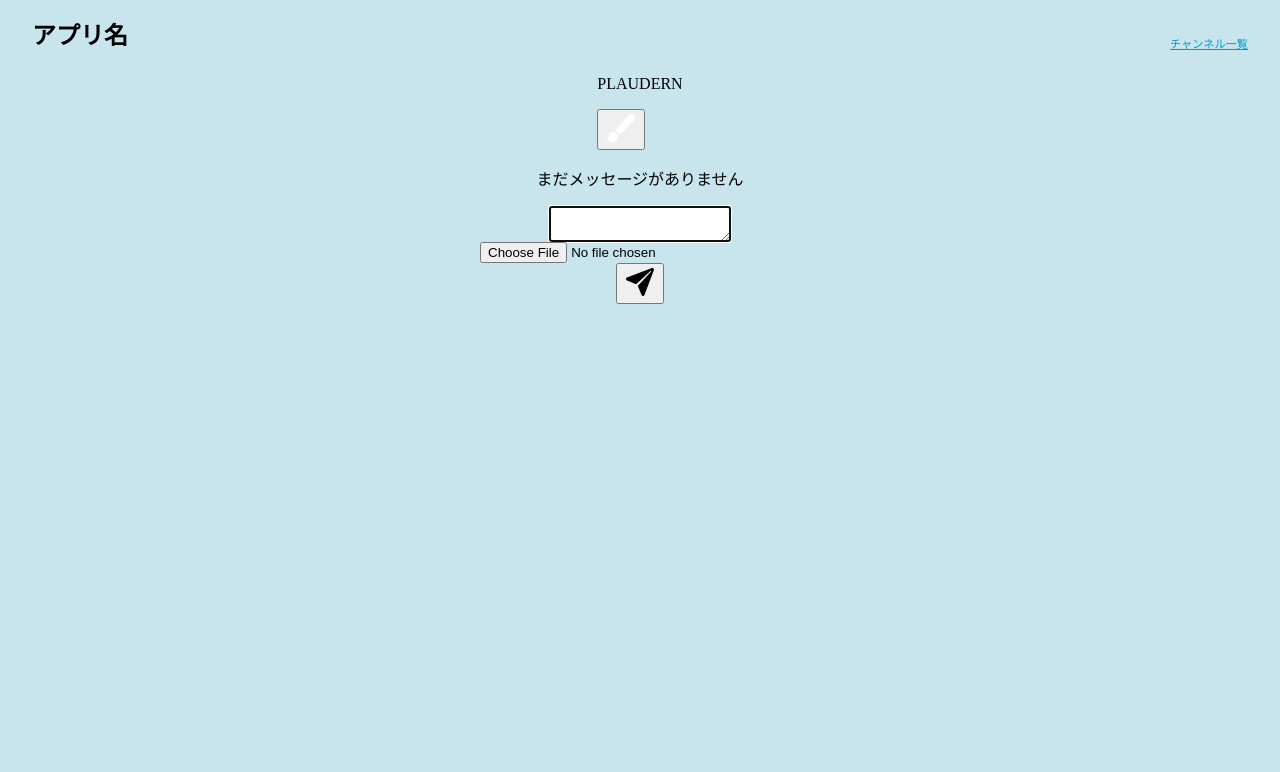
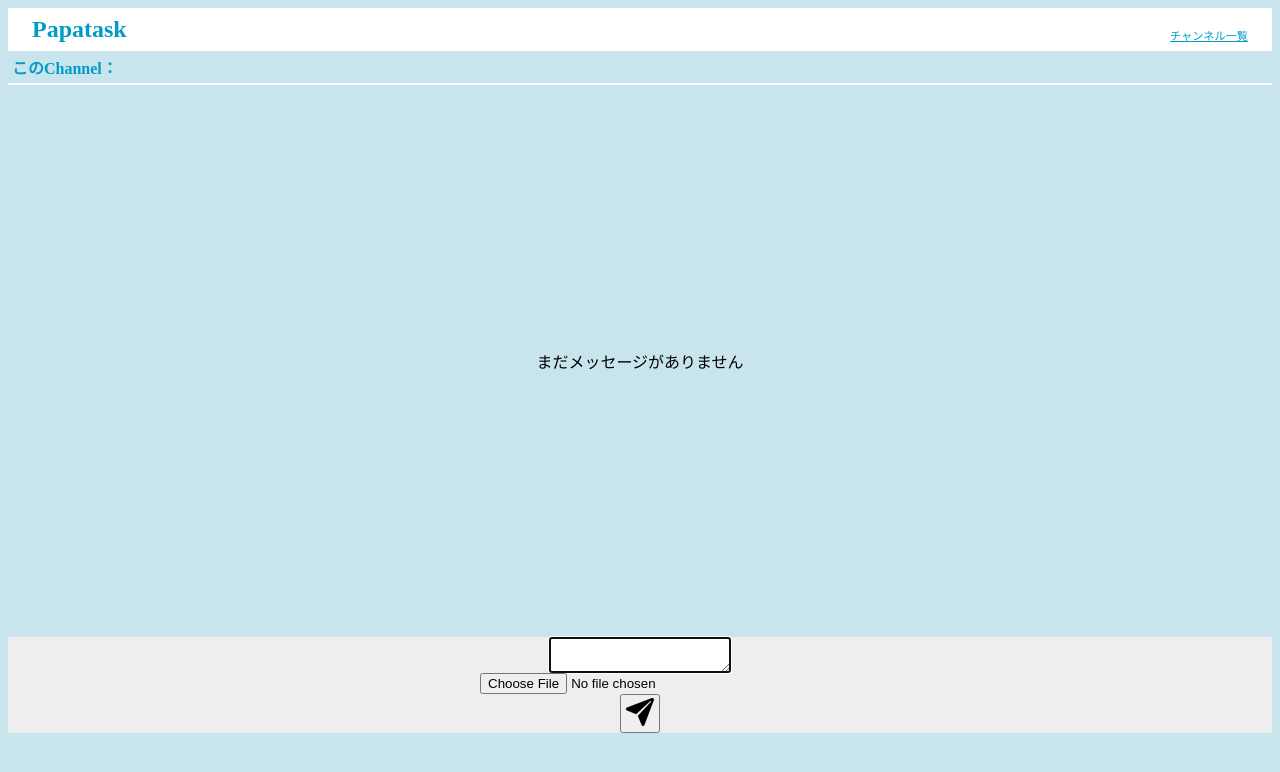
Before and after one commit to ChatApp-J/Jteam2, a Flask app: template ChatApp/templates/top/messages.html in a window 1280 px wide. Shown: the top 772 px of the page. Run offline with Flask 2, Linux system fonts and the light colour scheme; the template is opened without the code that fills it, so the values that code supplies are empty.

Commit message:
メッセージ画面にスクロールを追加

```diff
--- a/ChatApp/static/CSS/top.css
+++ b/ChatApp/static/CSS/top.css
@@ -87,6 +87,7 @@
 li{
   list-style:none;
 }
+
 /* channelsのCSS */
 .main-container{
     display: flex;
@@ -188,3 +189,79 @@
 .channel-user{
     text-align: center;
 }
+
+/* messagesのcss */
+#message-area {
+  min-height: 65vh;
+  max-height: 570px;
+  width: 100%;
+  display: flex;
+  flex-direction: column;
+  gap: 0.6rem;
+  margin: 16px 0px;
+  overflow-y: scroll;
+}
+
+#chat-header{
+    border-bottom: 2px solid #fff;
+}
+#chatroom-name{
+    color: #009BC6;
+    font-weight: bold;
+    margin: 4px;
+}
+#chatroom-description{
+    color: #009BC6;
+    font-weight: bold;
+    margin: 4px;
+}
+#no-message{
+    margin: auto;
+}
+.my-messages{
+    display: flex;
+}
+.box_box-right{
+    background-color: #403C3C;
+    color: #fff;
+    width: fit-content;
+    max-width: 60%;
+    margin-left: auto;
+    margin-right: 4px;
+    white-space: pre-wrap;
+}
+.delete-message-button{
+    border: none;
+    background-color: #C8E4EC;
+}
+.user-name{
+    font-size: 0.7em;
+    color: #403C3C;
+    margin: 4px 0px;
+}
+.box_box-left{
+    background-color: #eee;
+    color: #403C3C;
+    width: fit-content;
+    max-width: 60%;
+    margin: 4px 0px;
+    white-space: pre-wrap;
+}
+
+.typing-box-wrapper{
+    width: 100%;
+    background-color: #eee;
+    display: flex;
+    flex-direction: column;
+    justify-content: start;
+}
+.typing-box{
+    display: flex;
+}
+
+#add-message-button{
+    height: 100%;
+    width: 40px;
+    padding: 0;
+    margin: 0;
+}
--- /dev/null
+++ b/ChatApp/static/js/scroll-message.js
@@ -0,0 +1,17 @@
+/*
+各チャンネル詳細ページ内、ページ読み込み時に自動で下までスクロールする
+*/
+
+const element = document.getElementById("message-area");
+
+element.scrollBy({
+  // top: elementBottom - window.innerHeight + offset,
+  top: 10000,
+  behavior: "auto",
+});
+
+// console.log(element);
+// console.log(offset);
+// console.log(elementBottom);
+// console.log(elementBottom - window.innerHeight + offset);
+// console.log(window);
--- a/ChatApp/templates/top/base.html
+++ b/ChatApp/templates/top/base.html
@@ -10,7 +10,7 @@
 {% block bgcolor %}<body bgcolor="#C8E4EC">{% endblock %}
     {% block header %}<header>{% endblock %}
         <div class="header-inner">
-            <p class="logo">アプリ名</p>
+            <p class="logo">Papatask</p>
             <nav class="top-nav">
                 {% block nav %}ナビゲーションメニュー{% endblock %}
             </nav>
--- a/ChatApp/templates/top/channels.html
+++ b/ChatApp/templates/top/channels.html
@@ -27,7 +27,7 @@
 <div class="main-container">
   <div class="channel-title">
     <p class="channel-user">ようこそ {{ nickname }}さん</p>
-    <h2>CHANNEL一覧</h2>
+    <h2>Channel一覧</h2>
   </div>
 
   <div id="channels-list">
--- a/ChatApp/templates/top/login.html
+++ b/ChatApp/templates/top/login.html
@@ -30,7 +30,7 @@
       {% endwith %}
           <input class="auth-button" type="submit" value="ログイン">
           <a class="switch-auth-mode" href="{{ url_for('signup') }}">
-            新規登録
+            新規登録画面へ
           </a>
       </div>
     </form>
--- a/ChatApp/templates/top/messages.html
+++ b/ChatApp/templates/top/messages.html
@@ -1,32 +1,24 @@
 {% extends 'top/base.html' %}
 
-{% block title %}<title>chatroom</title>{% endblock %}
+{% block title %}messages{% endblock %}
 
-{% block header %}<header class="channels-header"></header>{% endblock %}
+{% block header %}<header class="channels-header">{% endblock %}
 
 {% block nav %}
 <a class="channels-header-link" href="{{url_for('channels_view')}}">チャンネル一覧</a>
 {% endblock %}
 
 {% block main %}
-<div class="main-container">
+<div class="message-room-container">
     <div id="chat-header">
-      <p class="channel-title-text detail-title">PLAUDERN</p>
-      <!-- もしuidとチャンネル作成者が同じならタイトル、説明を編集可能にする -->
-      <p id="chatroom-name">{{ channel.name }}</p>
-      {% if channel.abstract is not none %}
-      <p id="chatroom-description">{{ channel.abstract }}</p>
-      {% endif %} {% if uid == channel.uid %}
-      <button id="channel-update-button">
-        <ion-icon name="brush" style="color: #ffffff"></ion-icon>
-      </button>
-      {% include 'top/modal/update_channel.html' %} {% endif %}
+      <p id="chatroom-name">このChannel：{{ channel.name }}</p>
+      <p id="chatroom-description">{{ channel.description }}</p>
     </div>
     <div id="message-area">
       {% if messages|length > 0 %} {% for message in messages %} {% if
       message.uid == uid %}<!--もしメッセージのuidとセッションのuidが同じなら--><!--送信者が右寄せ　CSSでもしないとならない-->
       <div class="my-messages">
-        <p class="box box-right">{{ message.message }}</p>
+        <p class="box_box-right">{{ message.message }}</p>
       {% if message.image %}
        <img src="{{ url_for('static', filename=message.image) }}" class="chat-image" width="220">
        {% endif %}
@@ -35,7 +27,7 @@
           method="POST">
           <button type='submit' class="delete-message-button">
             <ion-icon
-              name="trash-bin-outline"
+              name="trash-outline"
               style="color: #122543"
             ></ion-icon>
           </button>
@@ -44,7 +36,7 @@
       {% else %}<!--受信が左寄せ　CSSでもしないとならない-->
       <div class="messages">
         <p class="user-name">{{ message.nickname }}</p>
-        <p class="box box-left">{{ message.message }}</p>
+        <p class="box_box-left">{{ message.message }}</p>
       {% if message.image %}
        <img src="{{ url_for('static', filename=message.image) }}" class="chat-image" width="220">
        {% endif %}
@@ -73,8 +65,4 @@
   src="{{url_for('static',filename='js/scroll-message.js')}}"
   type="text/javascript"
 ></script>
-<script
-  src="{{url_for('static',filename='js/channels/update-channel.js')}}"
-  type="text/javascript"
-></script>
 {% endblock %}
--- a/ChatApp/templates/top/signup.html
+++ b/ChatApp/templates/top/signup.html
@@ -38,9 +38,9 @@
         </ul>
       {% endif %}
       {% endwith %}
-        <input class="auth-button" type = 'submit' value="登録">
+        <input class="auth-button" type = 'submit' value="新規登録">
           <a class="switch-auth-mode" href="{{ url_for('login_view') }}">
-            ログイン
+            ログイン画面へ
           </a>
       </form>
 </div>
--- a/ChatApp/templates/top/top.html
+++ b/ChatApp/templates/top/top.html
@@ -1,6 +1,6 @@
 {% extends "top/base.html" %}
 
-{% block title %}アプリ名トップ{% endblock %}
+{% block title %}Papataskトップページ{% endblock %}
 
 {% block bgcolor %}<body bgcolor="white">{% endblock %}
 
```
Also changed, not shown: ChatApp/static/js/channels_list.js (+11 -0 lines), ChatApp/static/uploads/a2e69833d9e54c1e98993664f63280ae_2024-09-03_17.37.23.png (deleted), ChatApp/static/uploads/b041de4a1ec244e395a7b229d51ef18c_2024-09-03_17.37.23.png (deleted).
